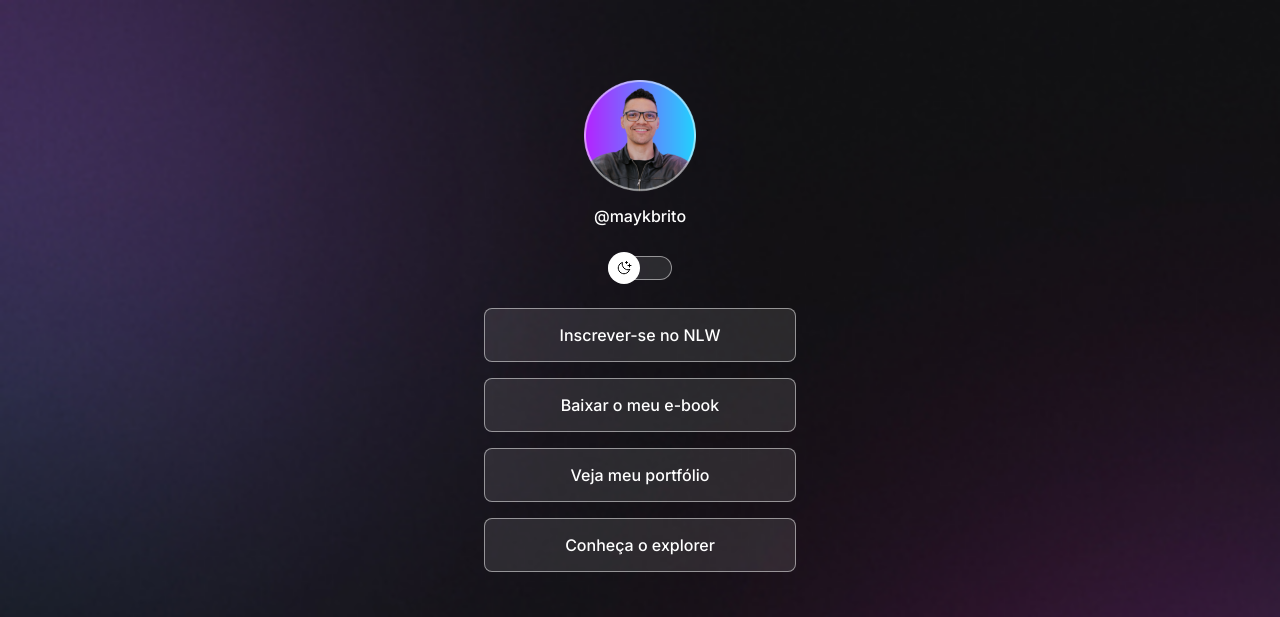
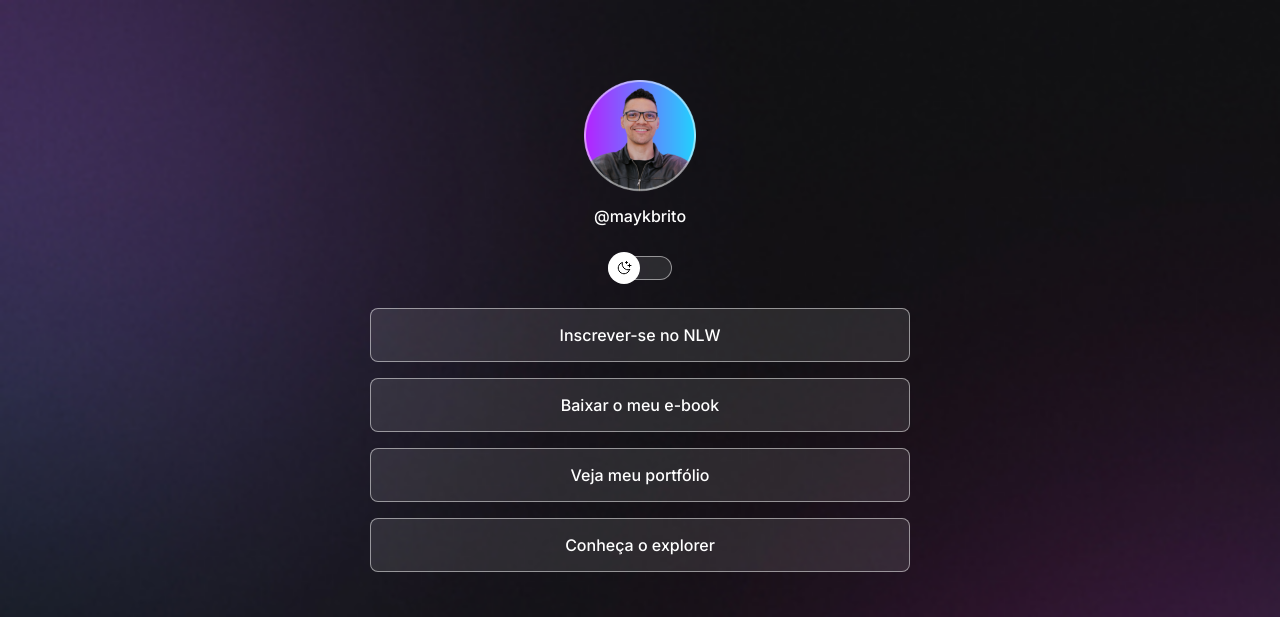
Before and after one commit to cams-mp/projetors, a plain HTML site: page index.html in a window 1280 px wide. Shown: the top 617 px of the page. Drawn offline with nearby package versions, Linux system fonts and the light colour scheme.

Commit message:
adjust container width

```diff
--- a/style.css
+++ b/style.css
@@ -42,8 +42,9 @@ body * {
 }
 
 #container { /*nao defino uma altura fixa na caixa, pq ela vai aumentando quando eu for colocando as coisas*/
-    width: 360px;
-    /*margin: top left/right bottom;*/
+    width: 100%;
+    max-width: 588px; /*quando chegar nesse tamanho maximo vai parar de crescer*/
+    /* margin: top left/right bottom; */
     margin: 56px auto 0px;
     padding: 0 24px; /*top/bottom  left/right*/
 }
```
